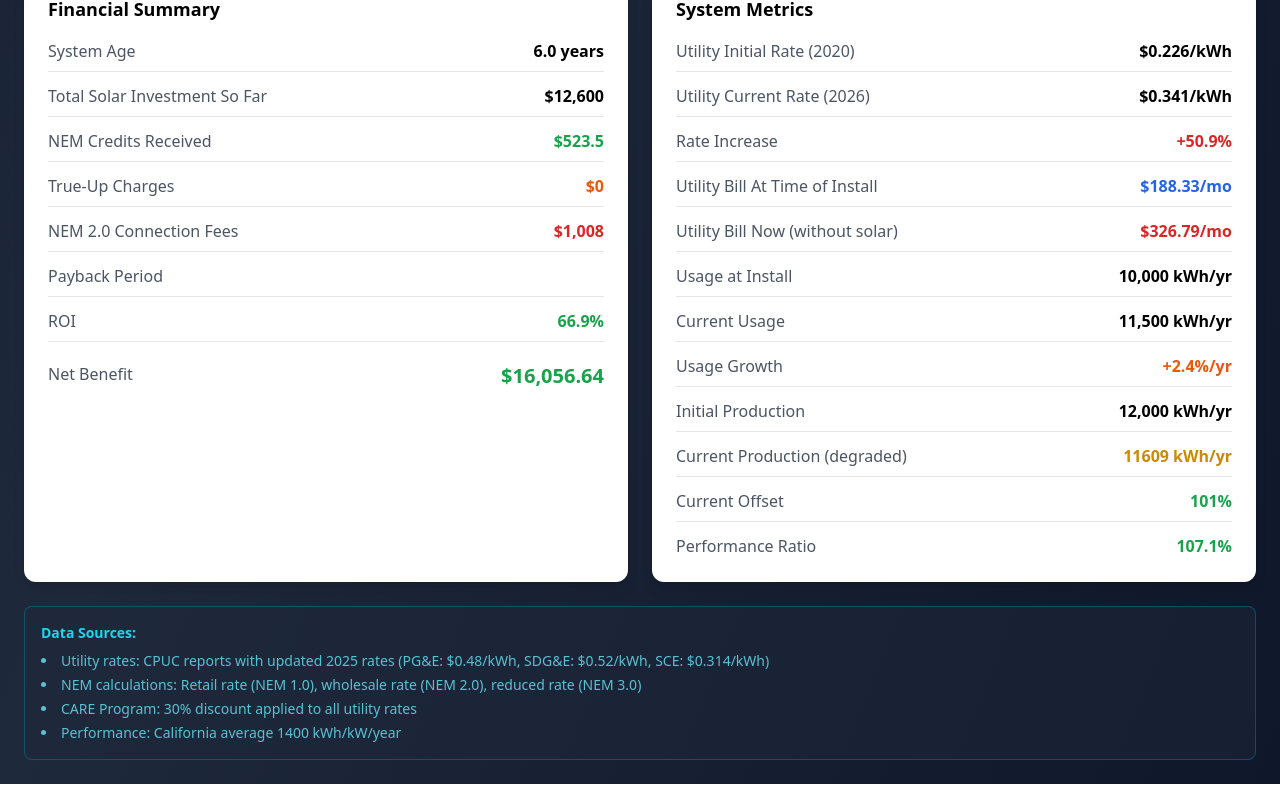
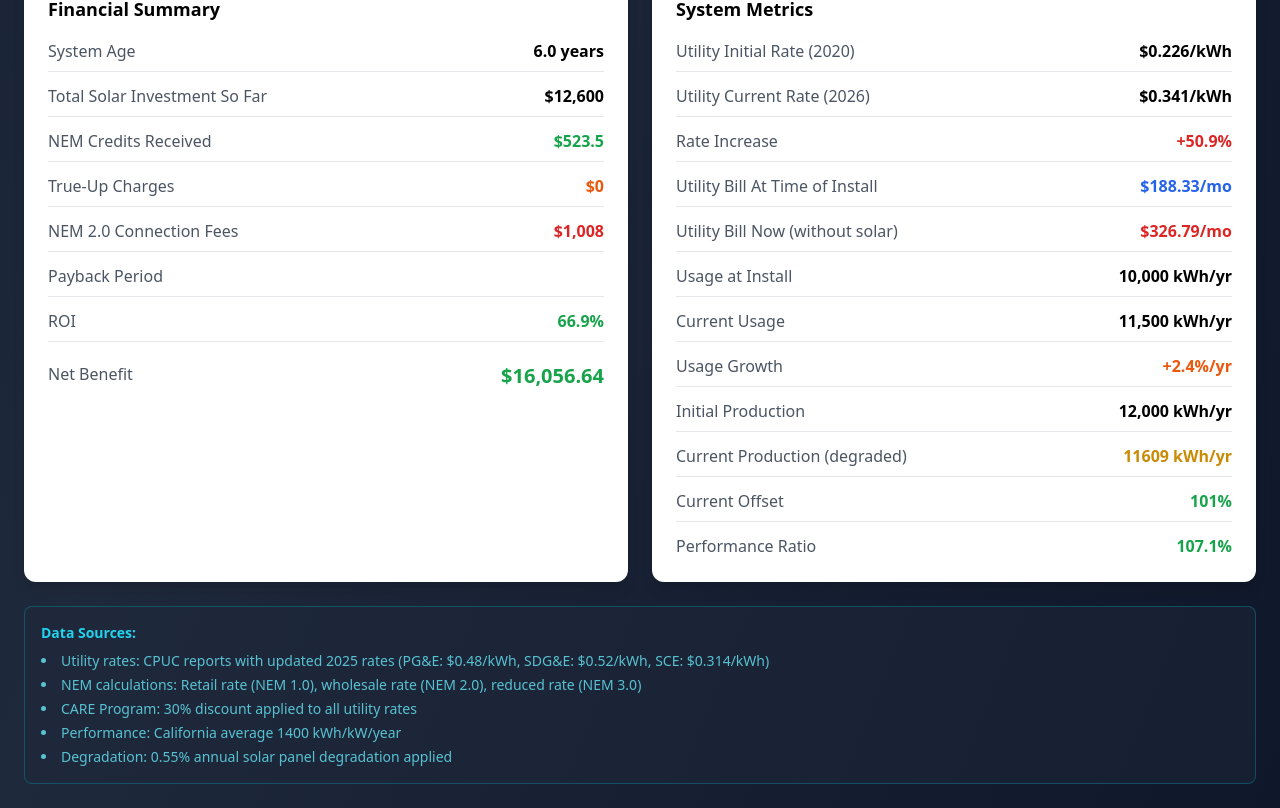
Before and after one commit to dgwest17/solarhealth, a React (Vite) app: page / in a window 1280 px wide. Shown: the part 2416-3224 px from the top of the page. Before the commit the page ends 3200 px from the top, so only its background shows below. Built offline with nearby package versions, Linux system fonts and the light colour scheme.

Commit message:
Update SolarCalculator.jsx

```diff
--- a/src/SolarCalculator.jsx
+++ b/src/SolarCalculator.jsx
@@ -3,6 +3,7 @@ import { calculateComprehensiveSavings } from './utils/calculations';
 import { DEFAULT_INPUTS, DEFAULT_API_STATUS } from './constants/defaults';
 import InputSection from './components/InputSection';
 import ResultsDashboard from './components/ResultsDashboard';
+import SystemScore from './components/SystemScore';
 import NEMStatusCard from './components/NEMStatusCard';
 import SystemHealthAlert from './components/SystemHealthAlert';
 import ChartsSection from './components/ChartsSection';
@@ -95,6 +96,12 @@ const SolarCalculator = () => {
           isUpdating={isUpdating}
         />
 
+        {/* System Score - NEW */}
+        <SystemScore
+          calculations={calculations}
+          inputs={inputs}
+        />
+
         {/* NEM Status Card */}
         <NEMStatusCard
           currentNEMImpact={calculations.currentNEMImpact}
@@ -134,6 +141,7 @@ const SolarCalculator = () => {
             <li>NEM calculations: Retail rate (NEM 1.0), wholesale rate (NEM 2.0), reduced rate (NEM 3.0)</li>
             <li>CARE Program: 30% discount applied to all utility rates</li>
             <li>Performance: California average 1400 kWh/kW/year</li>
+            <li>Degradation: 0.55% annual solar panel degradation applied</li>
           </ul>
         </div>
       </div>
```
